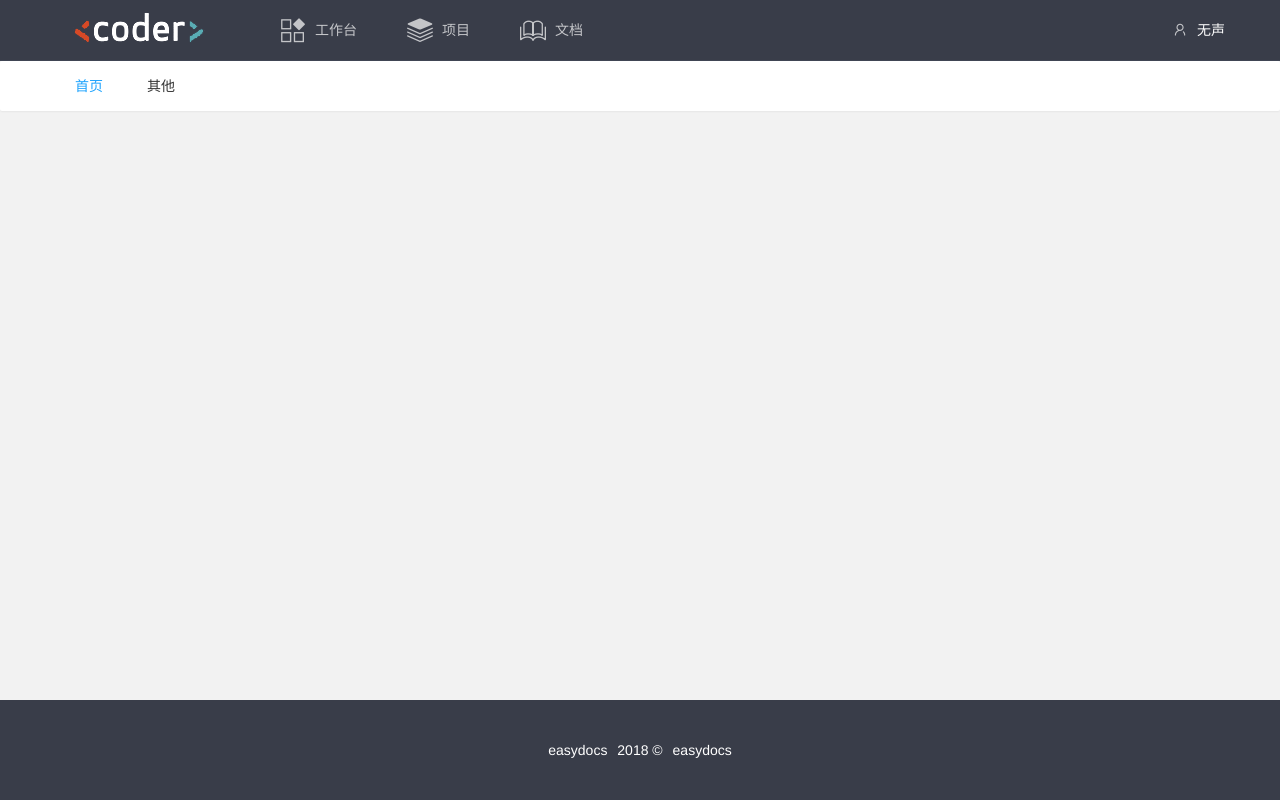
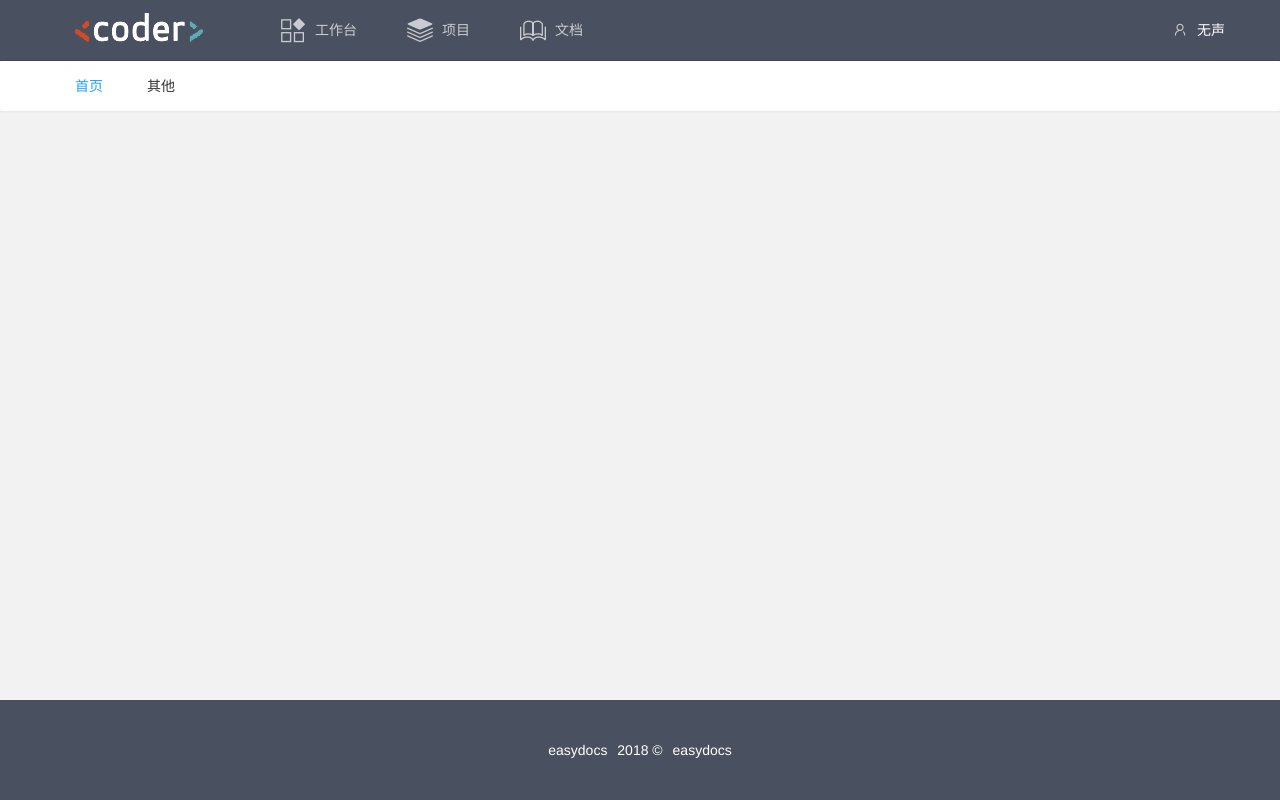
Before and after one commit to istommao/easydocs, a Django app: page / in a window 1280 px wide. Run offline with Django 3.2, Linux system fonts and the light colour scheme.

Commit message:
Modify top and bottom css

```diff
--- a/server/server/static/res/css/global.css
+++ b/server/server/static/res/css/global.css
@@ -740,7 +740,7 @@ body .fly-user-main{position: relative; min-height: 600px;}
     line-height: 100px;
     text-align: center;
     color: #737573;
-    background-color: #393D49;
+    background-color: #49505F;
     color: white;
     box-sizing: border-box;
 }
--- a/server/templates/base.html
+++ b/server/templates/base.html
@@ -14,7 +14,7 @@
 </head>
 
 <body>
-    <div class="fly-header layui-bg-black">
+    <div class="fly-header" style="background:#49505F;">
         <div class="layui-container">
           <a class="fly-logo" href="/"> <img src="{% static 'res/images/logo2.png' %}" alt="layui"></a>
             {% block topnav %}
```
